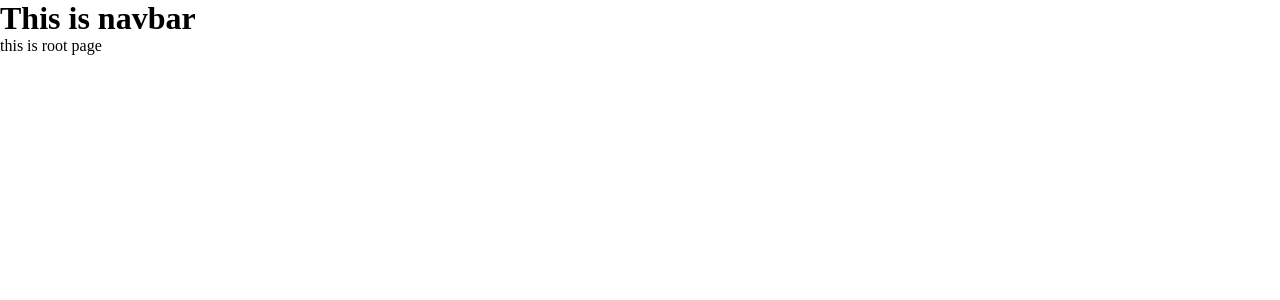
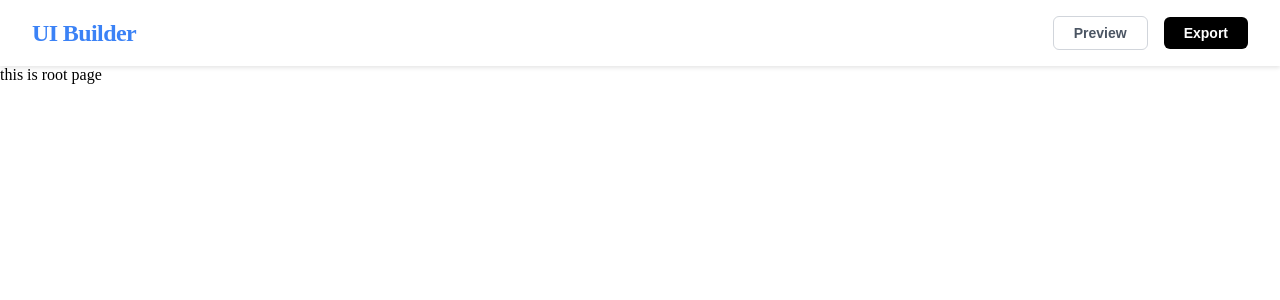
Before and after one commit to Anilbal/Ui-builder, a React (Vite) app: page / in a window 1280 px wide. Shown: the top 300 px of the page. Built offline with nearby package versions, Linux system fonts and the light colour scheme.

Commit message:
navbar add

```diff
--- /dev/null
+++ b/src/components/elements/navbar/Navbar.styles.ts
@@ -0,0 +1,81 @@
+import styled from 'styled-components';
+
+export const NavbarContainer = styled.nav`
+  display: flex;
+  justify-content: space-between;
+  align-items: center;
+  padding: 1rem 2rem;
+  background-color: #ffffff;
+  box-shadow: 0 2px 4px rgba(0, 0, 0, 0.1);
+  position: sticky;
+  top: 0;
+  z-index: 1000;
+
+  @media (max-width: 768px) {
+    padding: 0.75rem 1rem;
+    flex-direction: column;
+    gap: 1rem;
+  }
+`;
+
+export const Logo = styled.div`
+  font-size: 1.5rem;
+  font-weight: 700;
+  color: #3b82f6; /* blue-500 */
+  cursor: pointer;
+  letter-spacing: -0.025em;
+
+  &:hover {
+    color: #2563eb; /* blue-600 */
+  }
+`;
+
+export const ButtonGroup = styled.div`
+  display: flex;
+  gap: 1rem;
+  align-items: center;
+
+  @media (max-width: 768px) {
+    width: 100%;
+    justify-content: center;
+  }
+`;
+
+export const Button = styled.button`
+  display: flex;
+  align-items: center;
+  justify-content: center;
+  gap: 0.5rem;
+  padding: 0.5rem 1.25rem;
+  font-size: 0.875rem;
+  font-weight: 600;
+  border-radius: 0.375rem;
+  cursor: pointer;
+  transition: all 0.2s ease;
+  border: none;
+`;
+
+export const PreviewButton = styled(Button)`
+  background-color: transparent;
+  color: #4b5563; /* gray-600 */
+  border: 1px solid #d1d5db; /* gray-300 */
+
+  &:hover {
+    background-color: #f3f4f6; /* gray-100 */
+    border-color: #9ca3af; /* gray-400 */
+  }
+`;
+
+export const ExportButton = styled(Button)`
+  background-color: #000000; /* black */
+  color: #ffffff;
+
+  &:hover {
+    background-color: #1a1a1a;
+    transform: translateY(-1px);
+  }
+
+  &:active {
+    transform: translateY(0);
+  }
+`;
--- a/src/components/elements/navbar/Navbar.tsx
+++ b/src/components/elements/navbar/Navbar.tsx
@@ -1,4 +1,22 @@
+import React from 'react';
+import {
+  NavbarContainer,
+  Logo,
+  ButtonGroup,
+  PreviewButton,
+  ExportButton,
+} from './Navbar.styles';
+
 const Navbar: React.FC = () => {
-  return <h1>This is navbar</h1>;
+  return (
+    <NavbarContainer>
+      <Logo>UI Builder</Logo>
+      <ButtonGroup>
+        <PreviewButton>Preview</PreviewButton>
+        <ExportButton>Export</ExportButton>
+      </ButtonGroup>
+    </NavbarContainer>
+  );
 };
+
 export default Navbar;
```
Also changed, not shown: src/components/elements/icons/Icons.tsx (added, +38 -0 lines).
